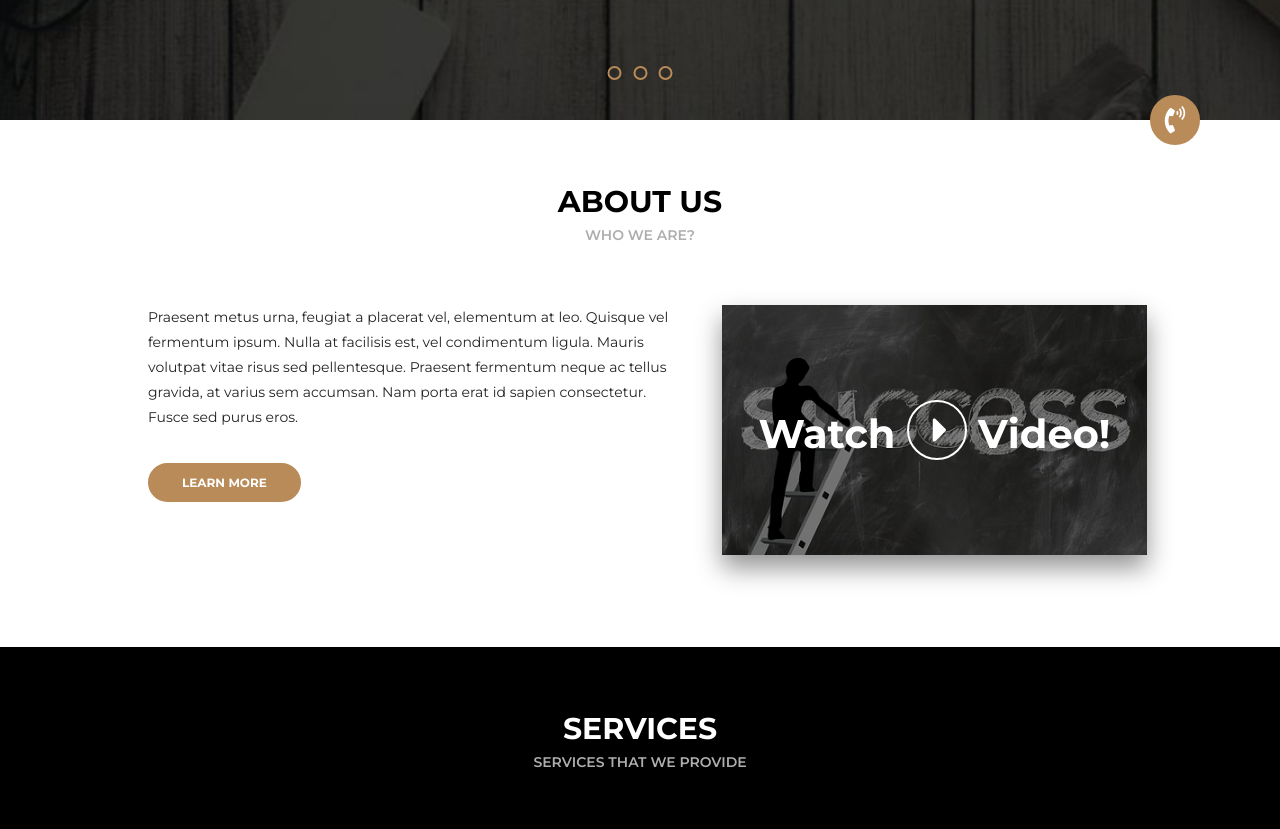
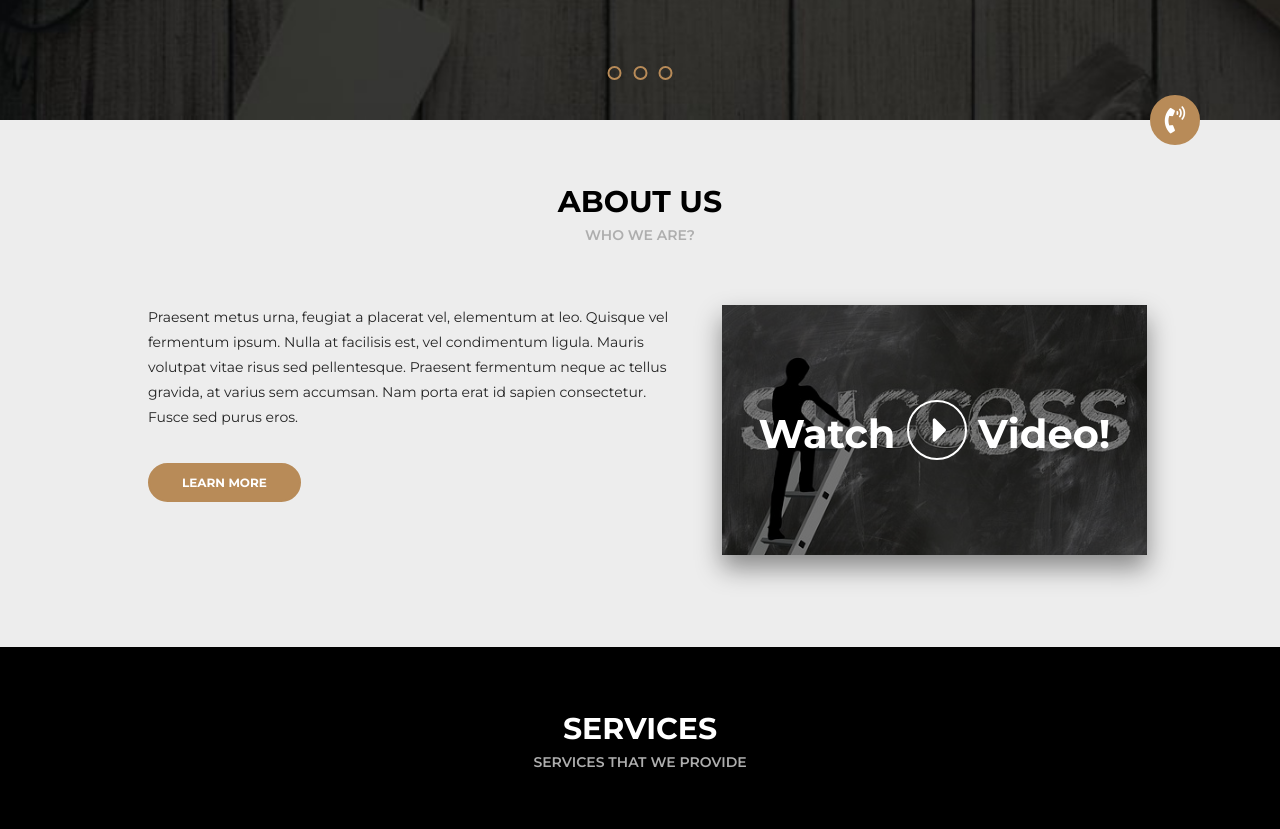
Before and after one commit to MarcinTomaszewski/Project---Awax, a plain HTML site: page index.html in a window 1280 px wide. Shown: the part 680-1509 px from the top of the page. Drawn offline with nearby package versions, Linux system fonts and the light colour scheme; files that its build step writes are made by us from their sources.

```diff
--- a/sass/section/_about.scss
+++ b/sass/section/_about.scss
@@ -1,6 +1,7 @@
 .about {
     font-family: "Montserrat", sans-serif;
     padding-bottom: 92px;
+    background-color: #ededed;
 
     .about-content {
         display: flex;
```
